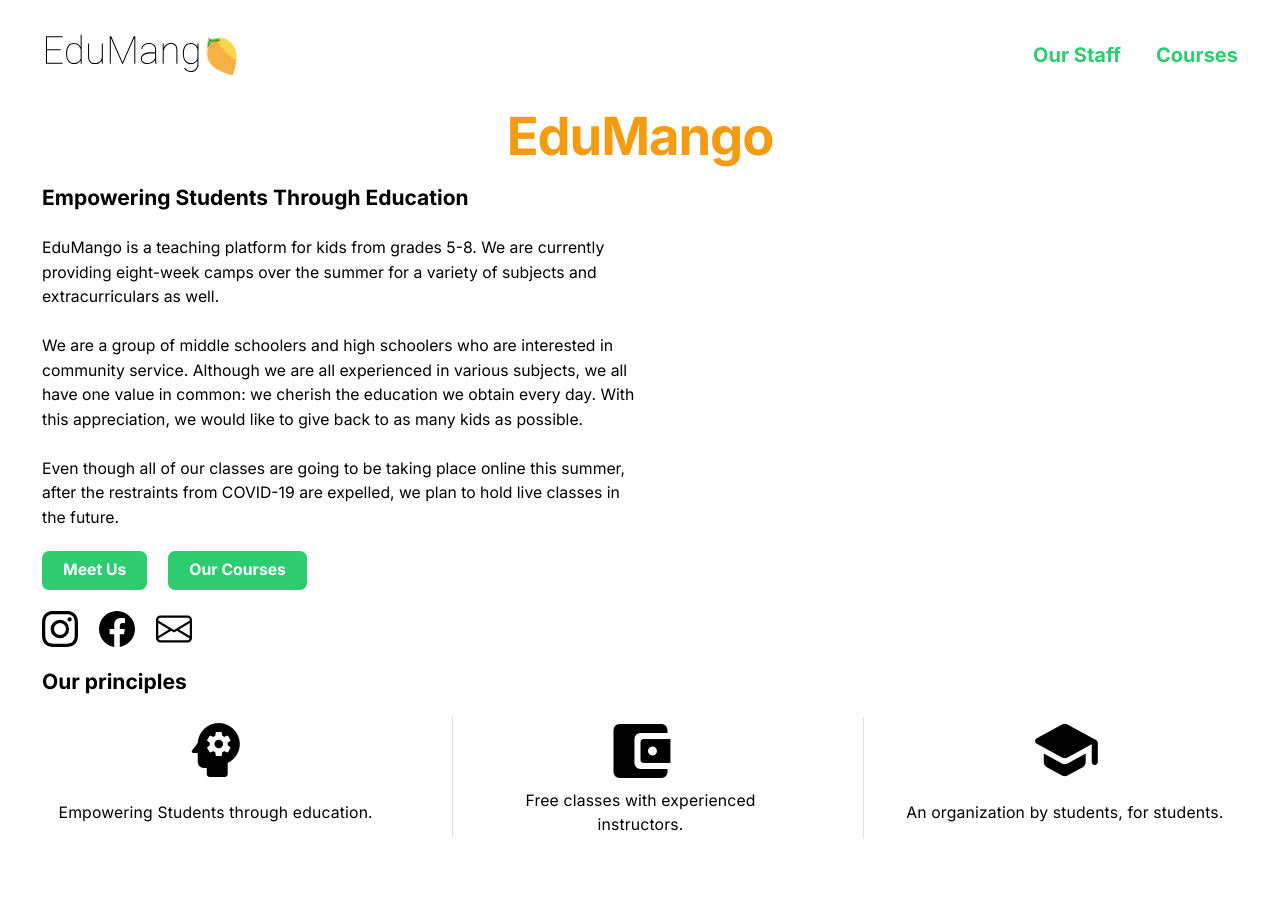
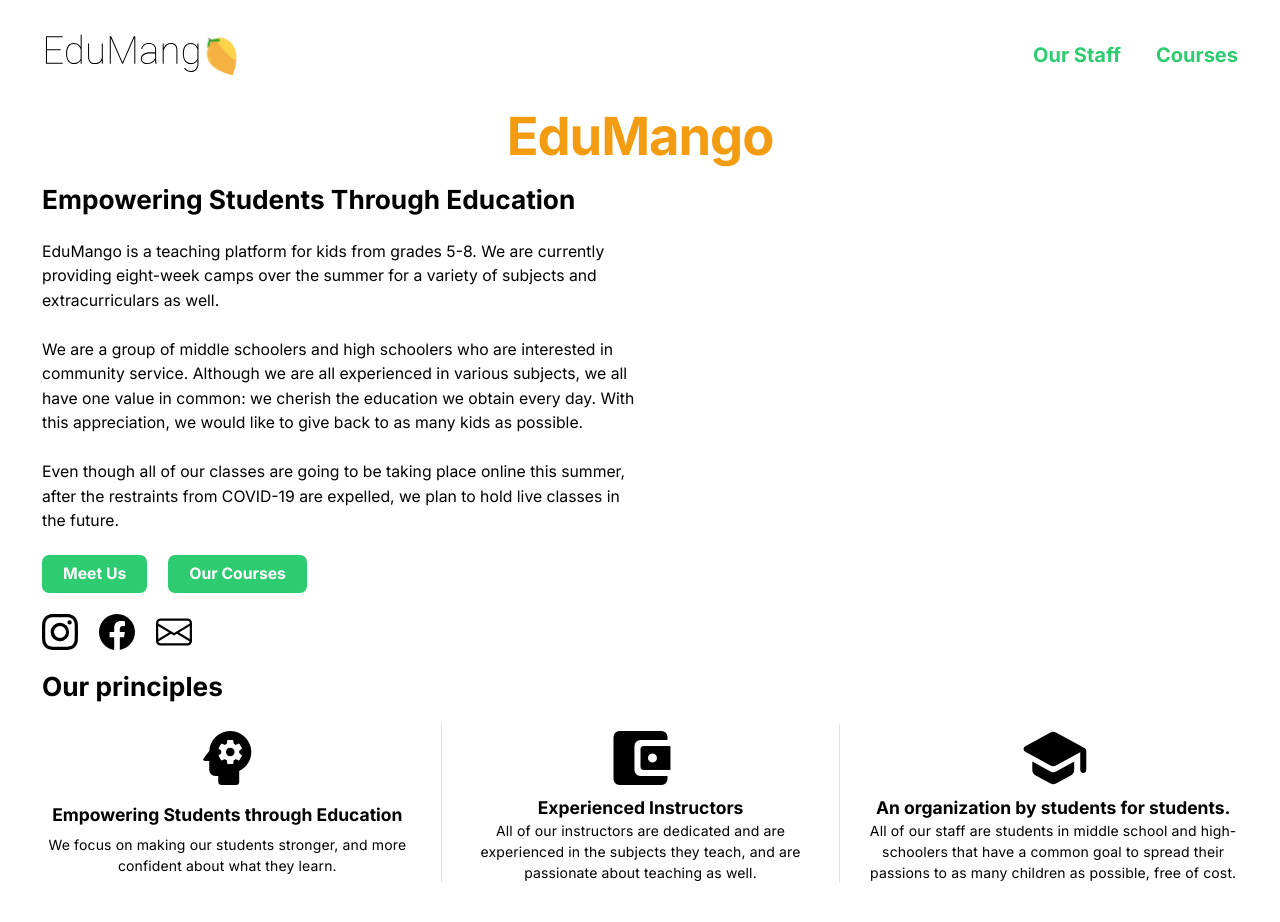
Before and after one commit to ShubhamPatilsd/www-edumango, a Next.js app: page / in a window 1280 px wide. Shown: the top 922 px of the page. Before the commit the page ends 880 px from the top, so only its background shows below. Built offline with nearby package versions, Linux system fonts and the light colour scheme.

Commit message:
added stuff and date stuff haha funny

```diff
--- a/src/modules/landing.tsx
+++ b/src/modules/landing.tsx
@@ -21,7 +21,7 @@ export default function Landing() {
 
         <div className="grid justify-items-center grid-cols-1 sm:grid-cols-2">
 
-        <div className="sm:hidden">
+        <div className="sm:hidden flex items-center">
             <Fade right>
             <Image
 
@@ -39,7 +39,7 @@ export default function Landing() {
         <div className="float-right h-full flex items-center text-base sm:text-lg space-y-6">
         <div>
             <div>
-                <h3 className="text-center sm:text-left text-xl sm:text-2xl">Empowering Students Through Education</h3>
+                <h3 className="left text-2xl sm:text-3xl">Empowering Students Through Education</h3>
                 <br/>
                 <div>EduMango is a teaching platform for kids from grades 5-8. We are currently providing eight-week camps over the summer for a variety of subjects and extracurriculars as well.</div>
                 <br/>
@@ -73,7 +73,7 @@ export default function Landing() {
         </Fade>
         </div>
 
-        <div className="hidden sm:block">
+        <div className="hidden sm:flex align-middle">
             <Fade right>
             <Image
 
@@ -92,23 +92,27 @@ export default function Landing() {
 
 
 
-        <Fade left>
+        <Fade top>
         <div className="space-y-6">
-            <h3 className="text-center sm:text-left text-xl sm:text-2xl">Our principles</h3>
-            <div className="grid grid-cols-1 gap-10 sm:grid-cols-3 text-center divide-y sm:divide-y-0 sm:divide-x">
+            <h3 className=" text-2xl sm:text-3xl">Our principles</h3>
+            <div className="grid grid-cols-1 sm:grid-cols-3 text-center divide-y sm:divide-y-0 sm:divide-x">
 
-                <div className="grid sm:pr-8 leading-none justify-items-center">
+                <div className="grid pb-8 sm:pb-0 sm:pr-8 leading-none justify-items-center">
                     <span className="animate-updown material-icons-round icon md-48 sm:md-72">psychology</span>
-                    <p className="text-base sm:text-lg">Empowering Students through education.</p>
+                    <h4 className="text-lg sm:text-xl">Empowering Students through Education</h4>
+                    <p className="text-base sm:text-md">We focus on making our students stronger, and more confident about what they learn. </p>
                 </div>
 
-                <div className="grid pt-8 sm:pt-0 sm:px-8 leading-none justify-items-center">
+                <div className="grid py-8 sm:py-0 px-8 leading-none justify-items-center">
                     <span className="animate-updown material-icons-round icon md-48 sm:md-72">account_balance_wallet</span>
-                    <p className="text-base sm:text-lg">Free classes with experienced instructors.</p>
+                    <h4 className="text-lg sm:text-xl">Experienced Instructors</h4>
+                    <p className="text-base sm:text-md">All of our instructors are dedicated and are experienced in the subjects they teach, and are passionate about teaching as well.</p>
                 </div>
+
                 <div className="grid pt-8 sm:pt-0 sm:pl-8 leading-none justify-items-center">
                     <span className="material-icons-round  icon md-48 sm:md-72 animate-updown">school</span>
-                    <p className="text-base sm:text-lg">An organization by students, for students.</p>
+                    <h4 className="text-lg sm:text-xl">An organization by students for students.</h4>
+                    <p className="text-base sm:text-md">All of our staff are students in middle school and high-schoolers that have a common goal to spread their passions to as many children as possible, free of cost.</p>
                 </div>
             </div>
               </div>
```
